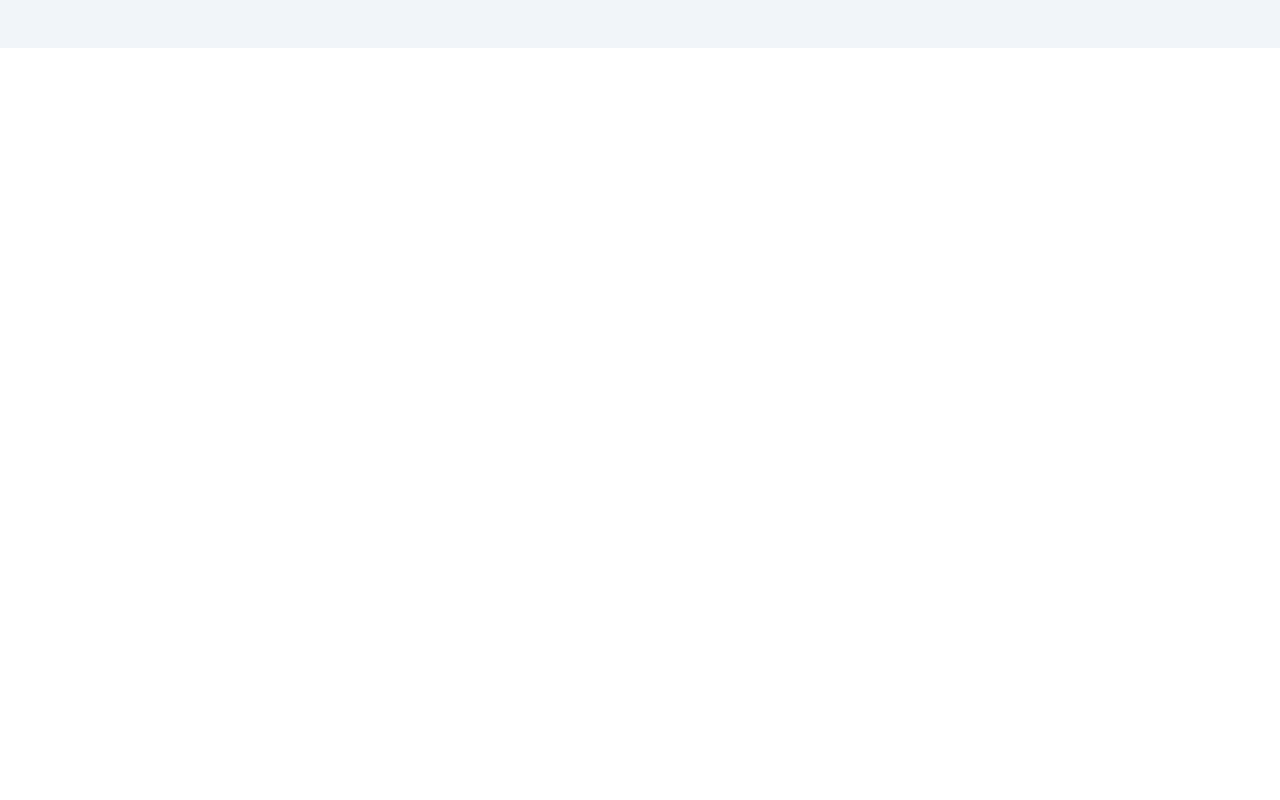
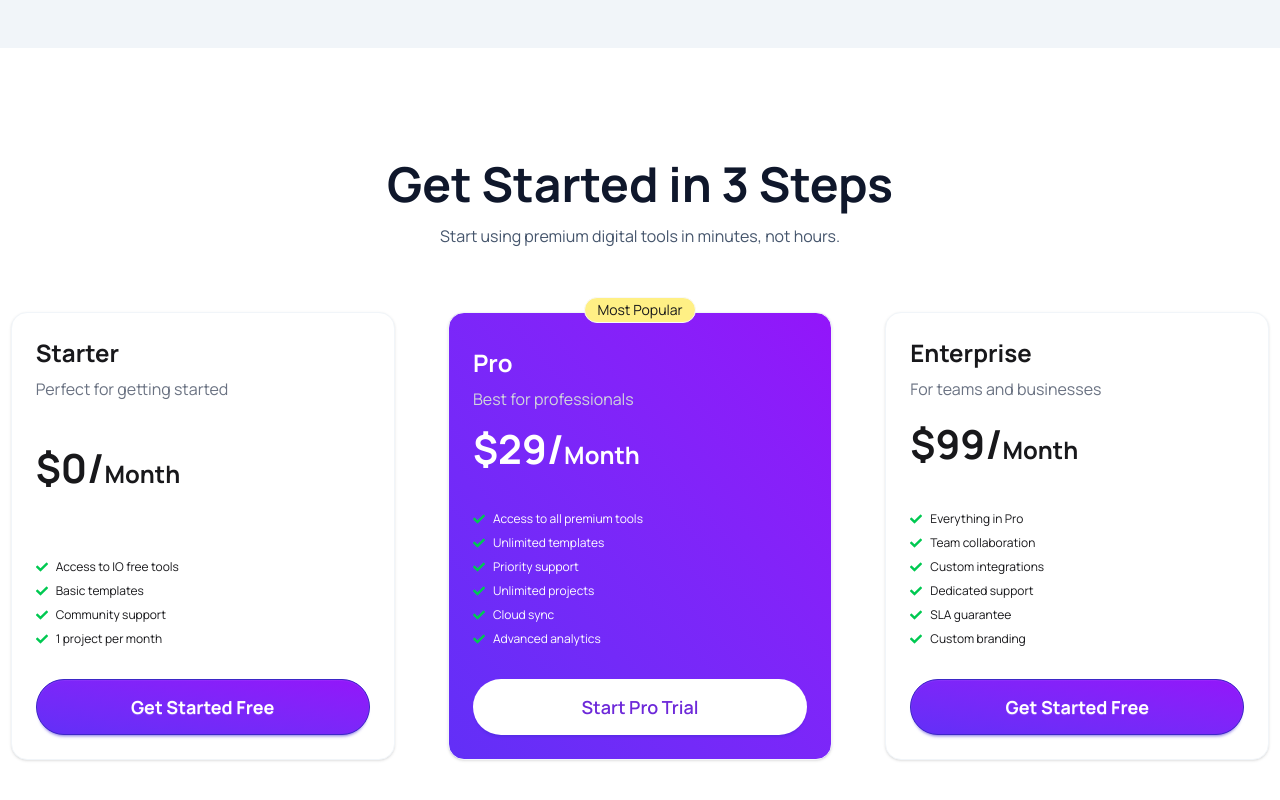
Before and after one commit to nasirmasud/B13-A6, a React (Vite) app: page / in a window 1280 px wide. Shown: the part 3042-3842 px from the top of the page. Before the commit the page ends 3202 px from the top, so only its background shows below. Built offline with nearby package versions, Linux system fonts and the light colour scheme.

Commit message:
Added Pricing

```diff
--- a/src/App.jsx
+++ b/src/App.jsx
@@ -3,6 +3,7 @@ import AppStatus from "./components/AppStatus";
 import GetStarted from "./components/GetStarted";
 import Hero from "./components/Hero";
 import Navbar from "./components/Navbar";
+import Pricing from "./components/Pricing";
 import ProductCollection from "./components/ProductCollection";
 
 function App() {
@@ -13,6 +14,7 @@ function App() {
       <AppStatus />
       <ProductCollection />
       <GetStarted />
+      <Pricing />
     </>
   );
 }
--- /dev/null
+++ b/src/components/Pricing.jsx
@@ -0,0 +1,142 @@
+import React from "react";
+import { FaCheck } from "react-icons/fa";
+import { FcOldTimeCamera } from "react-icons/fc";
+
+const Pricing = () => {
+  return (
+    <div>
+      <h2 className='text-5xl font-bold text-center text-slate-900'>
+        Get Started in 3 Steps
+      </h2>
+      <p className='text-[16px] text-center text-slate-600 py-4'>
+        Start using premium digital tools in minutes, not hours.
+      </p>
+
+      <div className='grid grid-cols-1 md:grid-cols-2 xl:grid-cols-3 gap-y-10 gap-x-8 justify-items-center mt-12 container mx-auto pb-28'>
+        <div className='card w-96 bg-base-100 shadow-sm border border-slate-100 rounded-2xl bg-white'>
+          <div className='card-body'>
+            <h3 className='text-2xl font-bold '>Starter</h3>
+            <p className='text-[16px] text-gray-500'>
+              Perfect for getting started
+            </p>
+            <p className='text-[40px] font-bold'>
+              $0/<span className='text-2xl'>Month</span>{" "}
+            </p>
+
+            <ul className='mt-6 flex flex-col gap-2 text-xs'>
+              <li className='flex justify-start items-center gap-2'>
+                <FaCheck className='text-green-500' />
+                <span>Access to IO free tools</span>
+              </li>
+              <li className='flex justify-start items-center gap-2'>
+                <FaCheck className='text-green-500' />
+                <span>Basic templates</span>
+              </li>
+              <li className='flex justify-start items-center gap-2'>
+                <FaCheck className='text-green-500' />
+                <span>Community support</span>
+              </li>
+              <li className='flex justify-start items-center gap-2'>
+                <FaCheck className='text-green-500' />
+                <span>1 project per month</span>
+              </li>
+            </ul>
+            <div className='mt-6'>
+              <button className='btn btn-primary rounded-full w-full h-14 text-lg bg-gradient-to-tr from-[#622ff7] to-[#9315fa] text-white font-bold border-nonetext-lg hover:bg-[#]'>
+                Get Started Free
+              </button>
+            </div>
+          </div>
+        </div>
+        <div className='card w-96 bg-base-100 shadow-sm border border-slate-100 rounded-2xl bg-gradient-to-tr from-[#622ff7] to-[#9315fa] text-white'>
+          <div className='card-body'>
+            <span className='badge badge-xs bg-yellow-200 mx-auto -m-10 text-sm p-3 rounded-4xl mb-4'>
+              Most Popular
+            </span>
+            <h3 className='text-2xl font-bold '>Pro</h3>
+            <p className='text-[16px] text-gray-300'>Best for professionals</p>
+            <p className='text-[40px] font-bold'>
+              $29/<span className='text-2xl'>Month</span>{" "}
+            </p>
+
+            <ul className='mt-6 flex flex-col gap-2 text-xs'>
+              <li className='flex justify-start items-center gap-2'>
+                <FaCheck className='text-green-500' />
+                <span>Access to all premium tools</span>
+              </li>
+              <li className='flex justify-start items-center gap-2'>
+                <FaCheck className='text-green-500' />
+                <span>Unlimited templates</span>
+              </li>
+              <li className='flex justify-start items-center gap-2'>
+                <FaCheck className='text-green-500' />
+                <span>Priority support</span>
+              </li>
+              <li className='flex justify-start items-center gap-2'>
+                <FaCheck className='text-green-500' />
+                <span>Unlimited projects</span>
+              </li>
+              <li className='flex justify-start items-center gap-2'>
+                <FaCheck className='text-green-500' />
+                <span>Cloud sync</span>
+              </li>
+              <li className='flex justify-start items-center gap-2'>
+                <FaCheck className='text-green-500' />
+                <span>Advanced analytics</span>
+              </li>
+            </ul>
+            <div className='mt-6'>
+              <button className='btn btn-primary rounded-full w-full h-14 bg-white text-[#6d28d9] font-bold border-none font-semibold text-lg hover:bg-[#]'>
+                Start Pro Trial
+              </button>
+            </div>
+          </div>
+        </div>
+        <div className='card w-96 bg-base-100 shadow-sm border border-slate-100 rounded-2xl bg-white'>
+          <div className='card-body'>
+            <h3 className='text-2xl font-bold '>Enterprise</h3>
+            <p className='text-[16px] text-gray-500'>
+              For teams and businesses
+            </p>
+            <p className='text-[40px] font-bold'>
+              $99/<span className='text-2xl'>Month</span>{" "}
+            </p>
+            <ul className='mt-6 flex flex-col gap-2 text-xs'>
+              <li className='flex justify-start items-center gap-2'>
+                <FaCheck className='text-green-500' />
+                <span>Everything in Pro</span>
+              </li>
+              <li className='flex justify-start items-center gap-2'>
+                <FaCheck className='text-green-500' />
+                <span>Team collaboration</span>
+              </li>
+              <li className='flex justify-start items-center gap-2'>
+                <FaCheck className='text-green-500' />
+                <span>Custom integrations</span>
+              </li>
+              <li className='flex justify-start items-center gap-2'>
+                <FaCheck className='text-green-500' />
+                <span>Dedicated support</span>
+              </li>
+              <li className='flex justify-start items-center gap-2'>
+                <FaCheck className='text-green-500' />
+                <span>SLA guarantee</span>
+              </li>
+              <li className='flex justify-start items-center gap-2'>
+                <FaCheck className='text-green-500' />
+                <span>Custom branding</span>
+              </li>
+            </ul>
+            <div className='mt-6'>
+              <button className='btn btn-primary rounded-full w-full h-14 text-lg bg-gradient-to-tr from-[#622ff7] to-[#9315fa] text-white font-bold border-nonetext-lg hover:bg-[#]'>
+                Get Started Free
+              </button>
+            </div>
+          </div>
+        </div>
+      </div>
+    </div>
+  );
+};
+
+export default Pricing;
```
